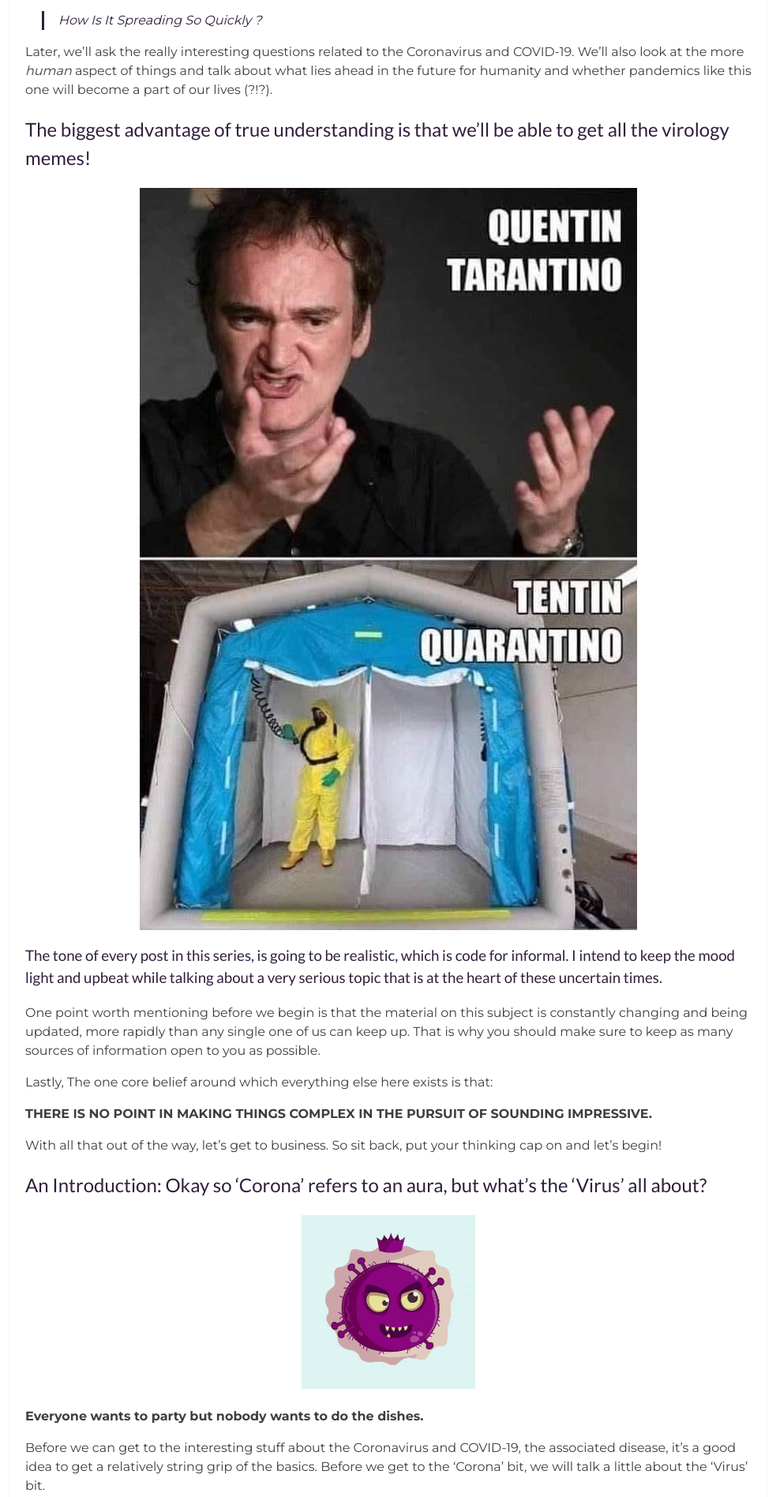
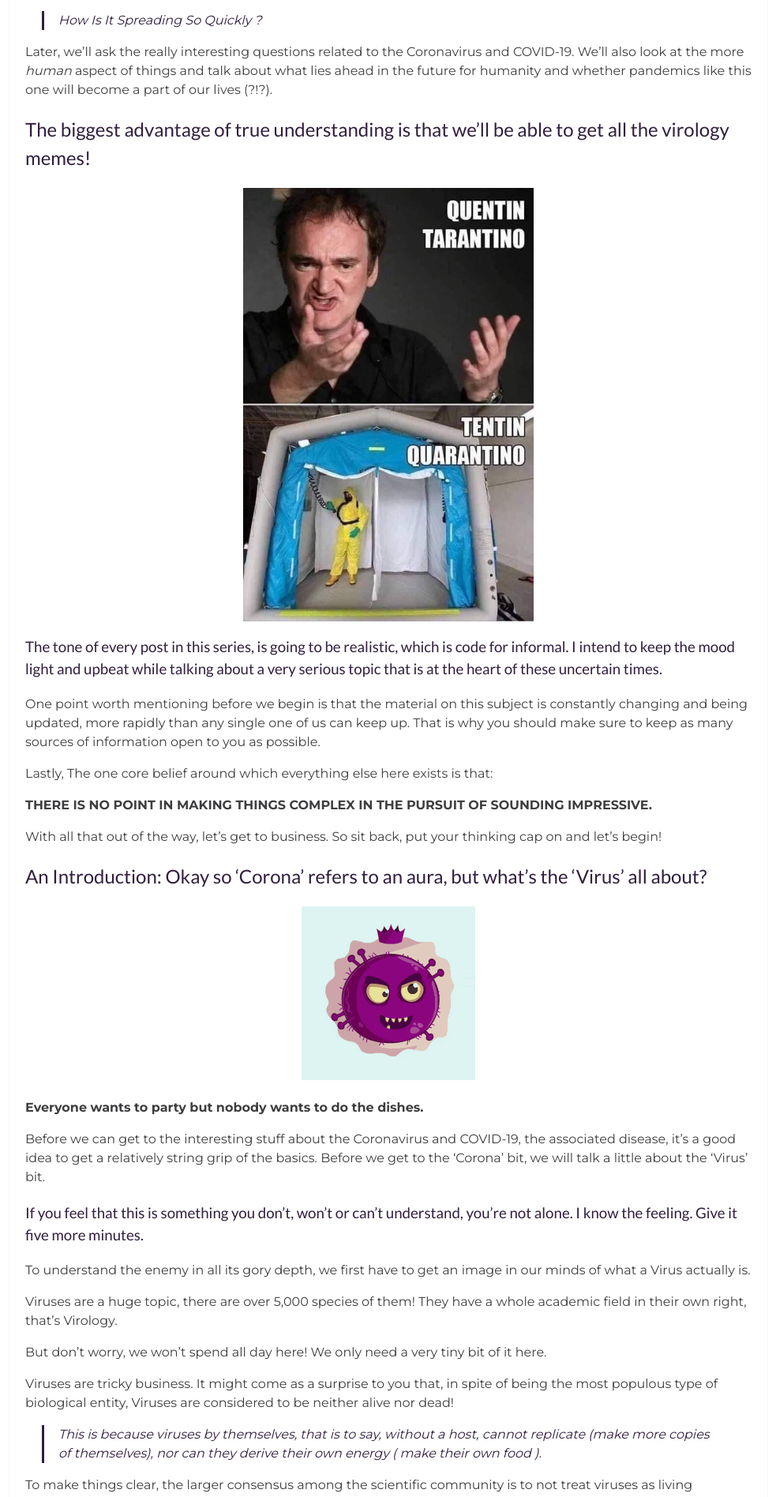
Before and after one commit to rosielin-group/rosielin-group.github.io, a Jekyll site: the page built from _posts/2020-4-13-Our-Great-War-:-The-Coronavirus-Pandemic-(-Part-I-:-Gearing-Up).markdown, in a window 1280 px wide. Shown: the part 1447-3343 px from the top of the page at 79% size, without its empty margins (148-1131 px from the left). Built offline with Jekyll 4.4.1, drawn with Linux system fonts in a browser that asks for light colours; our own code applies the rules of GitHub Pages for plain Markdown files; comment, search, counter and statistics services are not loaded.

Commit message:
Update 2020-4-13-Our-Great-War-:-The-Coronavirus-Pandemic-(-Part-I-:-Gearing-Up).markdown

```diff
--- a/_posts/2020-4-13-Our-Great-War-:-The-Coronavirus-Pandemic-(-Part-I-:-Gearing-Up).markdown
+++ b/_posts/2020-4-13-Our-Great-War-:-The-Coronavirus-Pandemic-(-Part-I-:-Gearing-Up).markdown
@@ -36,7 +36,7 @@
 
 ## The biggest advantage of true understanding is that we'll be able to get all the virology memes!
 
-<p style="display:flex;justify-content:center"><img style="width=40%" src="{{site.baseurl}}/assets/img/tarantino.jpg"></p>
+<p style="display:flex;justify-content:center"><img style="width: 40%" src="{{site.baseurl}}/assets/img/tarantino.jpg"></p>
 
 ### The tone of every post in this series, is going to be realistic, which is code for informal. I intend to keep the mood light and upbeat while talking about a very serious topic that is at the heart of these uncertain times.
 
```
